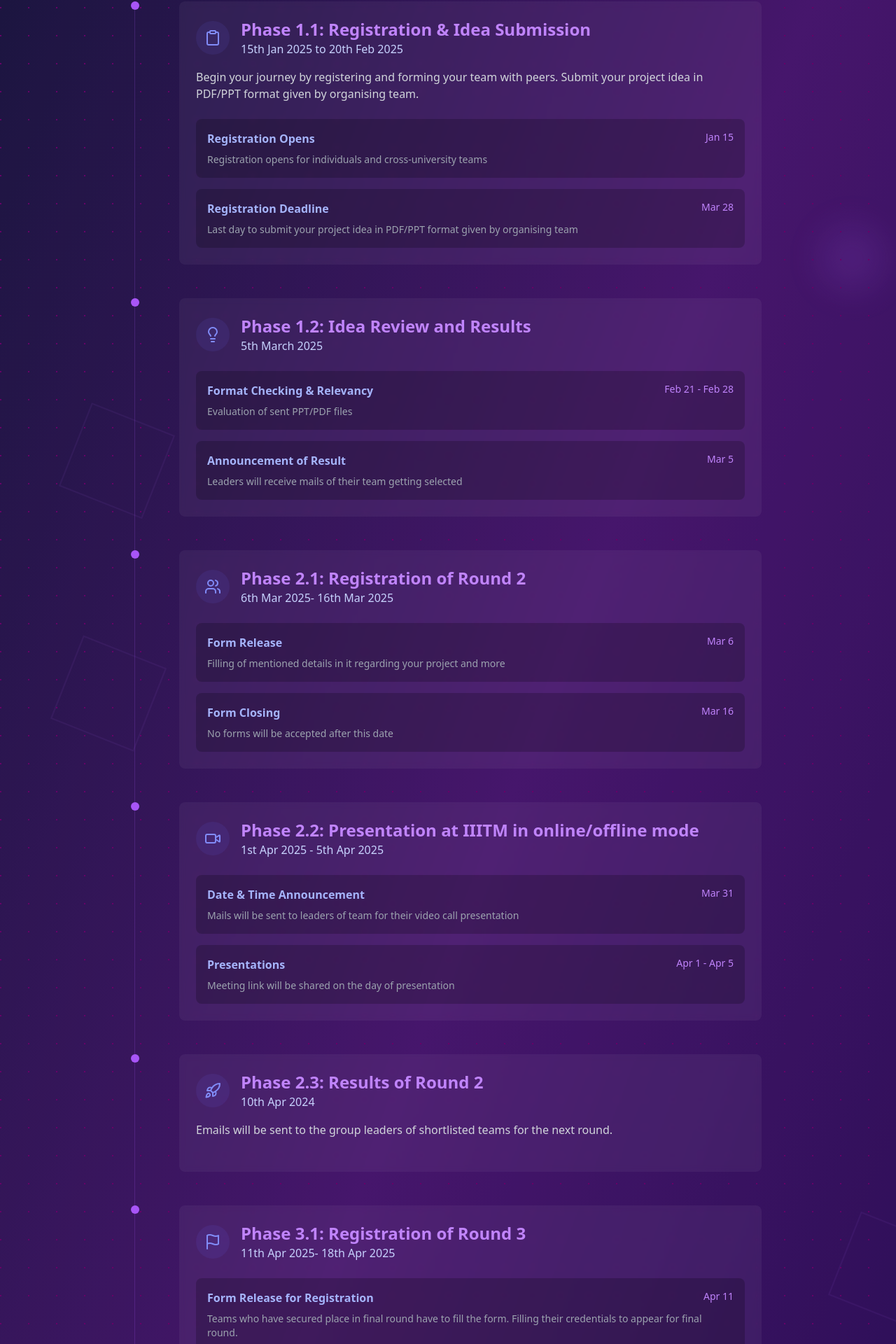
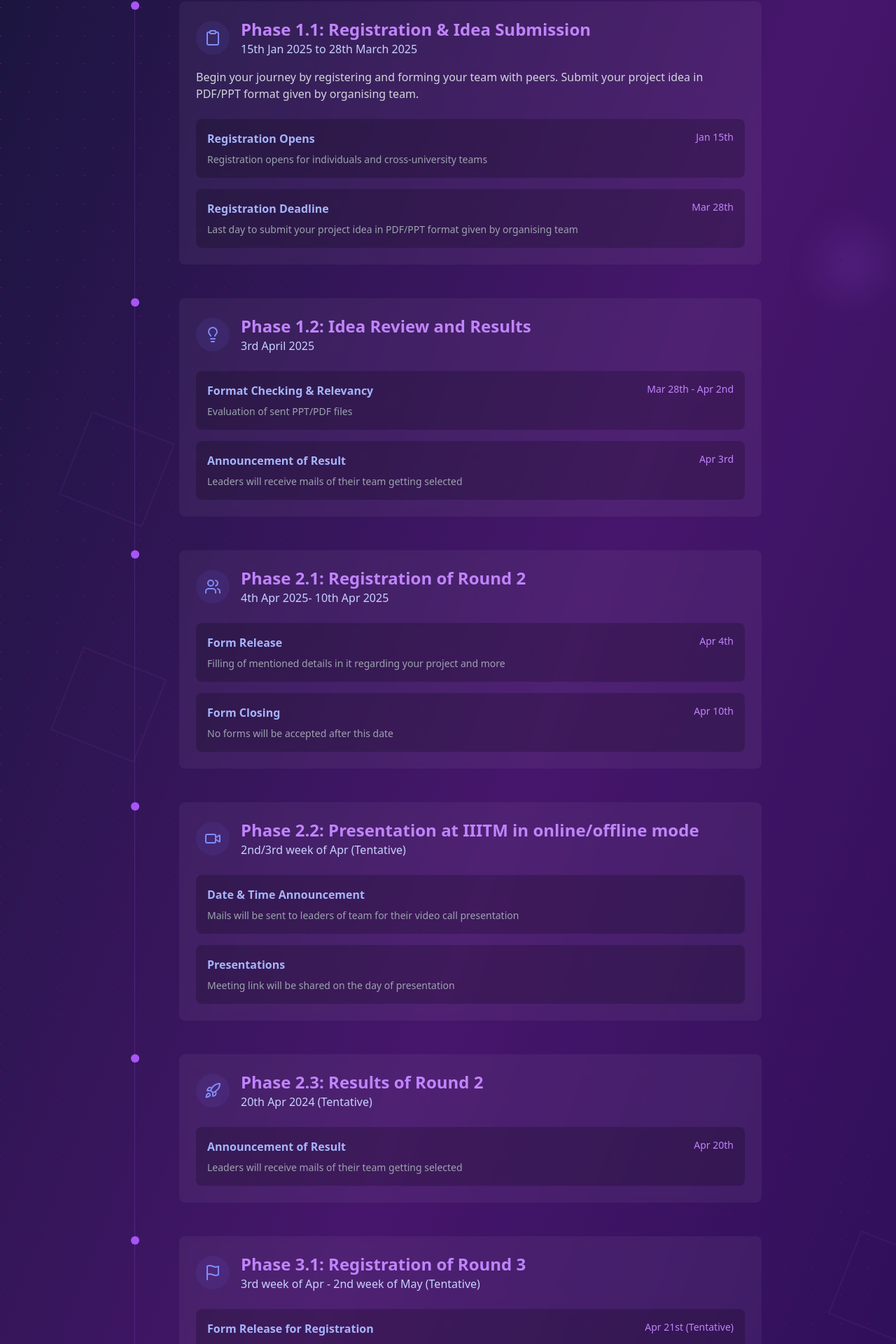
Before and after one commit to AdityaKrSingh26/Hacksagon, a React (Vite) app: page /schedule in a window 1280 px wide. Shown: the part 310-2230 px from the top of the page at 70% size. Built offline with nearby package versions, Linux system fonts and the light colour scheme.

Commit message:
schedule page

```diff
--- a/src/data/scheduleData.ts
+++ b/src/data/scheduleData.ts
@@ -3,97 +3,103 @@ import { Rocket, Users, Lightbulb, Code, Award, Flag, Clipboard, Video } from 'l
 export const schedulePhases = [
   {
     phase: "Phase 1.1: Registration & Idea Submission",
-    date: "15th Jan 2025 to 20th Feb 2025",
+    date: "15th Jan 2025 to 28th March 2025",
     icon: Clipboard,
     description: "Begin your journey by registering and forming your team with peers. Submit your project idea in PDF/PPT format given by organising team.",
     events: [
       {
         title: "Registration Opens",
-        date: "Jan 15",
+        date: "Jan 15th",
         description: "Registration opens for individuals and cross-university teams"
       },
       {
         title: "Registration Deadline",
-        date: "Mar 28",
+        date: "Mar 28th",
         description: "Last day to submit your project idea in PDF/PPT format given by organising team"
       }
     ]
   },
   {
     phase: "Phase 1.2: Idea Review and Results",
-    date: "5th March 2025",
+    date: "3rd April 2025",
     icon: Lightbulb,
     description: "",
     events: [
       {
         title: "Format Checking & Relevancy",
-        date: "Feb 21 - Feb 28",
+        date: "Mar 28th - Apr 2nd",
         description: "Evaluation of sent PPT/PDF files"
       },
       {
         title: "Announcement of Result",
-        date: "Mar 5",
+        date: "Apr 3rd",
         description: "Leaders will receive mails of their team getting selected"
       }
     ]
   },
   {
     phase: "Phase 2.1: Registration of Round 2",
-    date: "6th Mar 2025- 16th Mar 2025",
+    date: "4th Apr 2025- 10th Apr 2025",
     icon: Users,
     description: "",
     events: [
       {
         title: "Form Release",
-        date: "Mar 6",
+        date: "Apr 4th",
         description: "Filling of mentioned details in it regarding your project and more"
       },
       {
         title: "Form Closing",
-        date: "Mar 16",
+        date: "Apr 10th",
         description: "No forms will be accepted after this date"
       }
     ]
   },
   {
     phase: "Phase 2.2: Presentation at IIITM in online/offline mode",
-    date: "1st Apr 2025 - 5th Apr 2025",
+    date: "2nd/3rd week of Apr (Tentative)",
     icon: Video,
     description: "",
     events: [
       {
         title: "Date & Time Announcement",
-        date: "Mar 31",
+        date: "",
         description: "Mails will be sent to leaders of team for their video call presentation"
       },
       {
         title: "Presentations",
-        date: "Apr 1 - Apr 5",
+        date: "",
         description: "Meeting link will be shared on the day of presentation"
       }
     ]
   },
   {
     phase: "Phase 2.3: Results of Round 2",
-    date: "10th Apr 2024",
+    date: "20th Apr 2024 (Tentative)",
     icon: Rocket,
-    description: "Emails will be sent to the group leaders of shortlisted teams for the next round.",
-    events: []
+    description: "",
+    events: [
+      {
+        title: "Announcement of Result",
+        date: "Apr 20th",
+        description: "Leaders will receive mails of their team getting selected"
+      }
+    ]
   },
   {
     phase: "Phase 3.1: Registration of Round 3",
-    date: "11th Apr 2025- 18th Apr 2025",
+    date: "3rd week of Apr - 2nd week of May (Tentative)",
     icon: Flag,
     description: "",
     events: [
       {
         title: "Form Release for Registration",
-        date: "Apr 11",
+        date: "Apr 21st (Tentative)",
         description: "Teams who have secured place in final round have to fill the form. Filling their credentials to appear for final round."
       },
       {
         title: "Form Closing Date",
-        date: "Apr 18",
+        date: "May 5th (Tentative)",
         description: "Last date to submit."
       }
     ]
```
